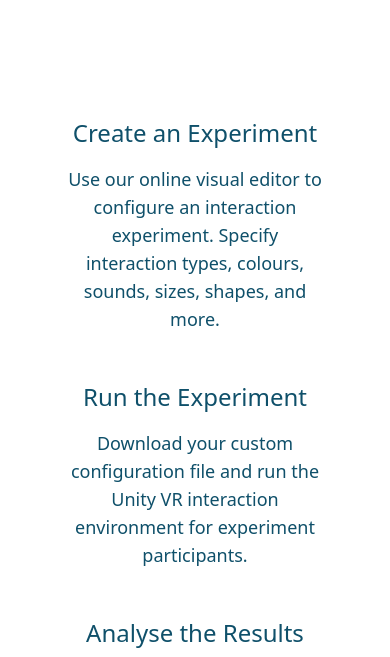
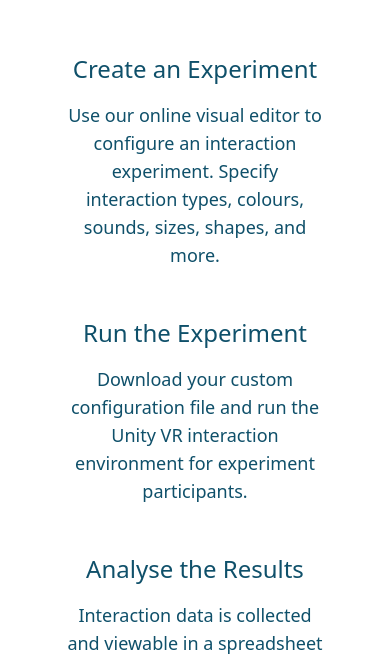
Before and after one commit to unity-experiment-configurator/configurator, a Next.js app: page / in a window 390 px wide. Shown: the part 1747-2404 px from the top of the page. Built offline with nearby package versions, Linux system fonts and the light colour scheme; no server answers.

Commit message:
home page

```diff
--- a/components/Features.tsx
+++ b/components/Features.tsx
@@ -44,7 +44,7 @@ const FeaturesSection = () => {
         "opacity-0": !inView,
       })}
     >
-      <div className="container mx-auto flex flex-wrap pt-40 px-8">
+      <div className="container mx-auto flex flex-wrap pt-24 md:pt-40 px-8">
         <Feature>
           {/* <svg
             xmlns="http://www.w3.org/2000/svg"
```
